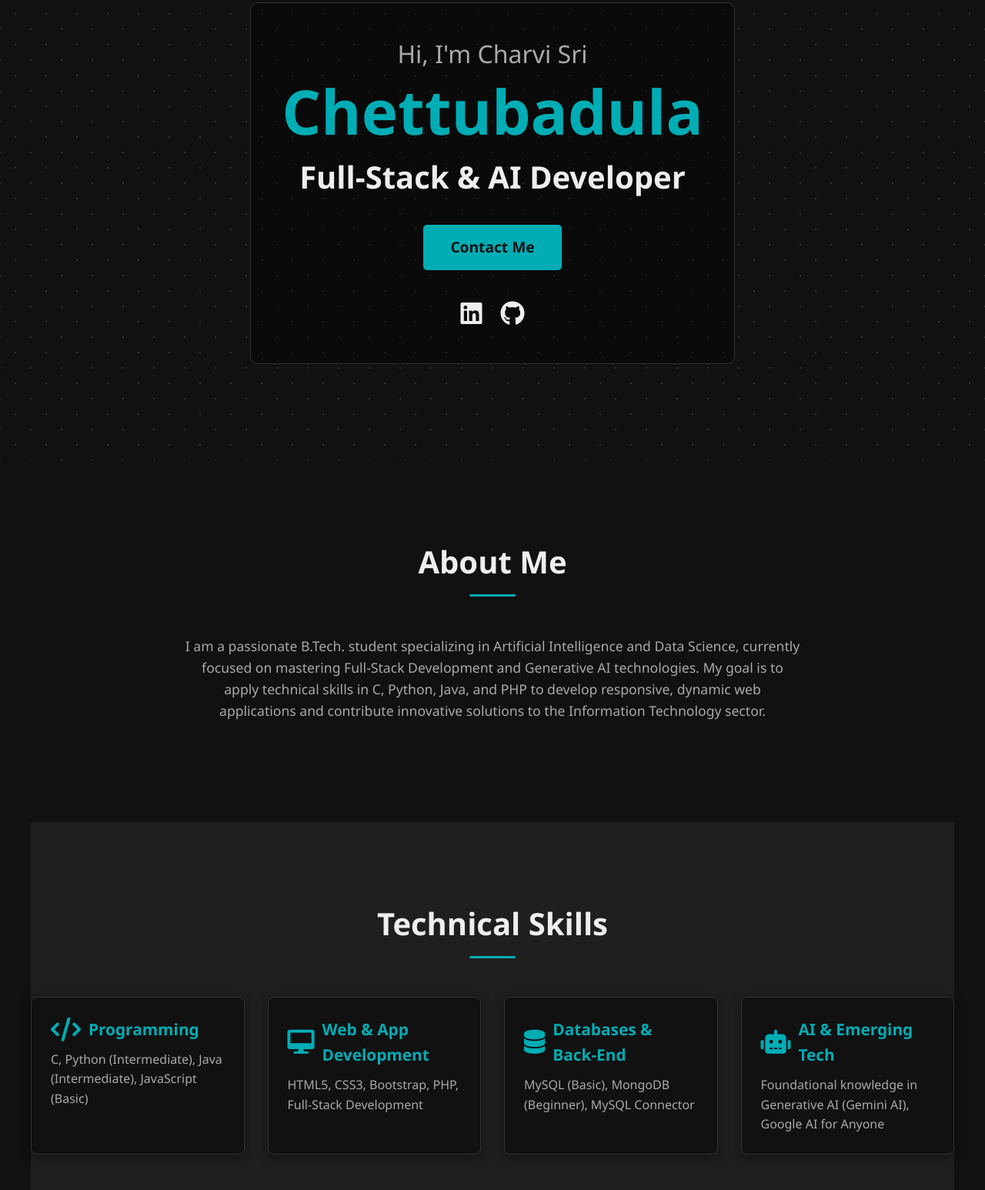
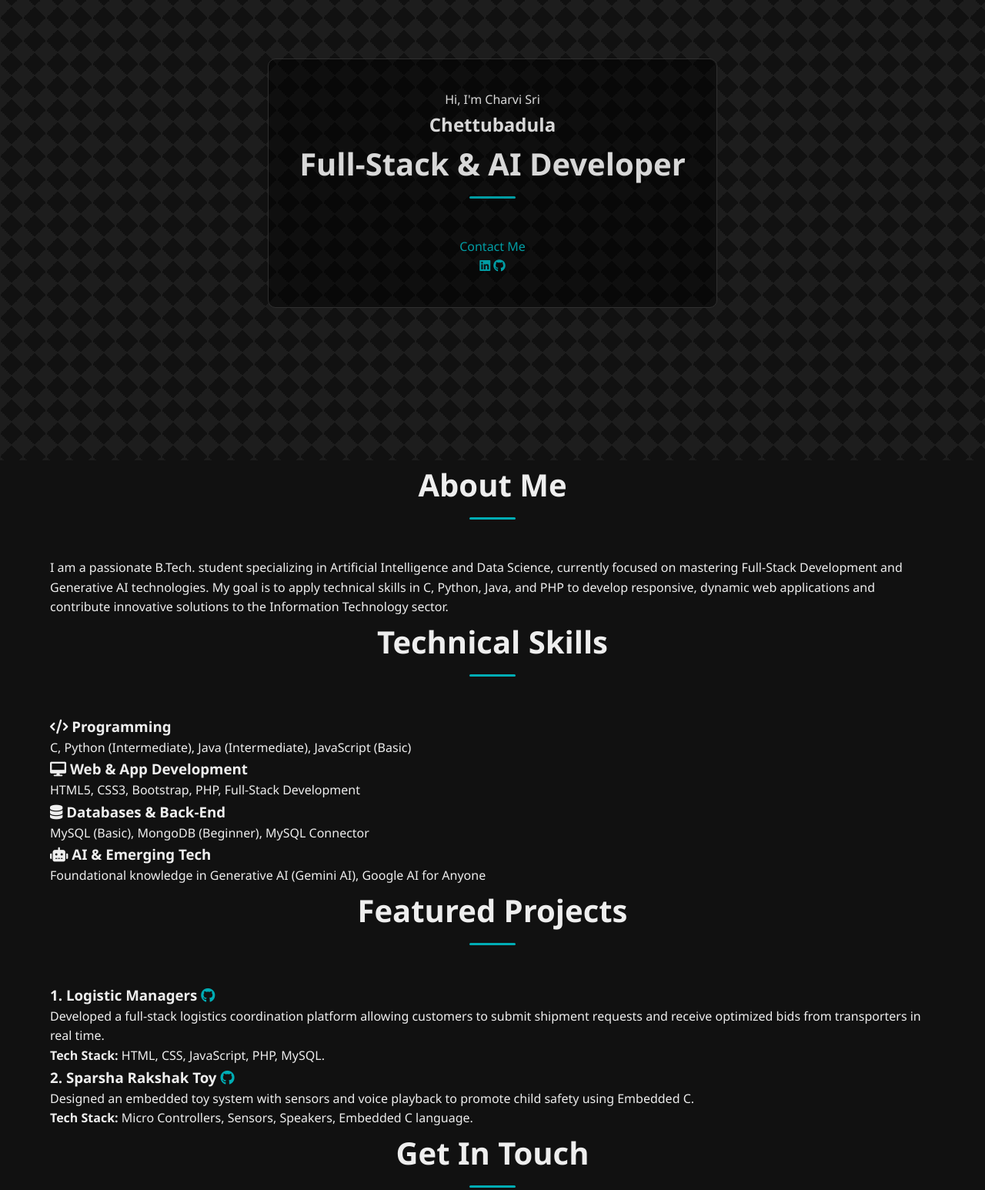
Before and after one commit to Charvichettubadua/CharvichPortfolio, a plain HTML site: page index.html in a window 1280 px wide. Shown: the part 202-1748 px from the top of the page at 77% size. Drawn offline with Linux system fonts and the light colour scheme.

Commit message:
Update style.css

```diff
--- a/style.css
+++ b/style.css
@@ -44,7 +44,7 @@ h2 {
     text-align: center;
     margin-bottom: 50px;
     font-size: 2.5em;
-    color: var(--text-light); /* Headings should be near white */
+    color: var(--text-light);
     position: relative;
 }
 
@@ -60,7 +60,7 @@ h2::after {
 
 /* --- Header and Navigation --- */
 header {
-    background: rgba(0, 0, 0, 0.6); /* Slightly transparent black */
+    background: rgba(0, 0, 0, 0.6);
     position: fixed;
     width: 100%;
     z-index: 1000;
@@ -117,11 +117,16 @@ nav ul li a.active, nav ul li a:hover {
     align-items: center;
     text-align: center;
 
-    /* Technology Background Pattern (Cleaner dots/grid) */
+    /* NEW: Nano-Technology Hexagonal Background Pattern */
     background-color: var(--primary-bg);
-    background-image: radial-gradient(var(--card-border) 1px, transparent 1px), radial-gradient(var(--card-border) 1px, transparent 1px);
-    background-size: 40px 40px;
-    background-position: 0 0, 20px 20px;
+    background-image:
+        linear-gradient(45deg, var(--secondary-bg) 25%, transparent 25%),
+        linear-gradient(-45deg, var(--secondary-bg) 25%, transparent 25%),
+        linear-gradient(45deg, transparent 75%, var(--secondary-bg) 75%),
+        linear-gradient(-45deg, transparent 75%, var(--secondary-bg) 75%);
+    background-size: 30px 30px; /* Adjust size for detail */
+    background-position: 0 0, 0 30px, 30px 30px, -30px 0;
+    opacity: 0.9; /* Slightly reduce opacity so it doesn't distract */
 }
 
 .hero-content {
@@ -130,199 +135,7 @@ nav ul li a.active, nav ul li a:hover {
     position: relative;
     z-index: 50;
     padding: 40px;
-    background: rgba(0, 0, 0, 0.4); /* Subtle backing for contrast */
+    background: rgba(0, 0, 0, 0.5); /* Stronger background for contrast over the pattern */
     border-radius: 10px;
     border: 1px solid var(--card-border);
-}
-
-.greeting {
-    font-size: 2em;
-    margin-bottom: 5px;
-    color: var(--text-dark);
-}
-
-.intro-text h1 {
-    font-size: 5em; /* Made name larger */
-    font-weight: 700;
-    color: var(--accent-color); /* Name gets the accent color */
-    line-height: 1.1;
-    text-align: center;
-}
-
-.intro-text h2 {
-    font-size: 2.5em;
-    color: var(--text-light);
-    margin: 10px 0 30px;
-    text-align: center;
-}
-.intro-text h2::after {
-    /* Remove the line under the developer title */
-    content: none;
-}
-
-.contact-btn {
-    background: var(--accent-color);
-    color: var(--primary-bg); /* Dark text on bright button */
-    padding: 14px 35px; /* Bigger button */
-    border-radius: 5px;
-    font-size: 1.2em;
-    font-weight: 600;
-    display: inline-block;
-    transition: background 0.3s, transform 0.2s;
-}
-
-.contact-btn:hover {
-    background: #00C6CD;
-    transform: translateY(-2px);
-}
-
-.hero-social-links {
-    position: static;
-    margin-top: 30px;
-    text-align: center;
-}
-
-.hero-social-links a {
-    font-size: 2em;
-    margin: 0 10px;
-    color: var(--text-light);
-}
-.hero-social-links a:hover {
-    color: var(--accent-color);
-}
-
-/* --- Main Content Sections --- */
-.section {
-    padding: 100px 0;
-}
-
-.dark-section {
-    background-color: var(--secondary-bg);
-}
-
-.about-summary {
-    max-width: 800px;
-    margin: 0 auto 30px;
-    text-align: center;
-    color: var(--text-dark);
-    font-size: 1.1em;
-}
-
-/* Skills Section */
-.skills-grid {
-    display: grid;
-    grid-template-columns: repeat(auto-fit, minmax(250px, 1fr));
-    gap: 30px;
-}
-
-.skill-category {
-    background: var(--primary-bg);
-    padding: 25px;
-    border-radius: 8px;
-    border: 1px solid var(--card-border);
-    box-shadow: 0 4px 15px rgba(0, 0, 0, 0.4);
-    transition: border-color 0.3s;
-}
-
-.skill-category:hover {
-    border-color: var(--accent-color);
-}
-
-.skill-category h3 {
-    color: var(--accent-color);
-    margin-bottom: 10px;
-    font-size: 1.3em;
-    display: flex;
-    align-items: center;
-}
-.skill-category i {
-    font-size: 1.5em;
-    margin-right: 10px;
-}
-.skill-category p {
-    color: var(--text-dark);
-}
-
-/* Projects Section */
-.project-card {
-    background: var(--secondary-bg);
-    padding: 25px;
-    border-radius: 8px;
-    border-left: 5px solid var(--accent-color);
-    margin-bottom: 25px;
-    box-shadow: 0 2px 10px rgba(0, 0, 0, 0.2);
-}
-
-.project-card h3 {
-    color: var(--text-light);
-    font-size: 1.4em;
-    margin-bottom: 10px;
-    display: flex;
-    justify-content: space-between;
-}
-.project-card a {
-    color: var(--text-dark);
-}
-.project-card a:hover {
-    color: var(--accent-color);
-}
-.tech-used {
-    color: var(--text-dark);
-    font-size: 0.9em;
-    margin-top: 10px;
-}
-
-/* Contact Section */
-.contact-details {
-    text-align: center;
-}
-
-.contact-details p {
-    margin: 15px 0;
-    font-size: 1.1em;
-    color: var(--text-light);
-}
-
-.contact-details i {
-    color: var(--accent-color);
-    margin-right: 10px;
-    font-size: 1.2em;
-}
-
-/* Footer */
-footer {
-    background: #000000;
-    padding: 20px 0;
-    text-align: center;
-    color: var(--text-dark);
-    font-size: 0.9em;
-    border-top: 1px solid var(--card-border);
-}
-
-/* --- Media Queries (Responsiveness) --- */
-@media (max-width: 768px) {
-    .intro-text h1 {
-        font-size: 4em;
-    }
-    .intro-text h2 {
-        font-size: 2em;
-    }
-}
-@media (max-width: 600px) {
-    nav ul {
-        display: none;
-    }
-    header {
-        position: static;
-    }
-    .intro-text h1 {
-        font-size: 3em;
-    }
-    .intro-text h2 {
-        font-size: 1.5em;
-    }
-    .contact-btn {
-        padding: 12px 25px;
-        font-size: 1.1em;
-    }
-}
+    box-shadow: 0 0 30px rgba(
```
